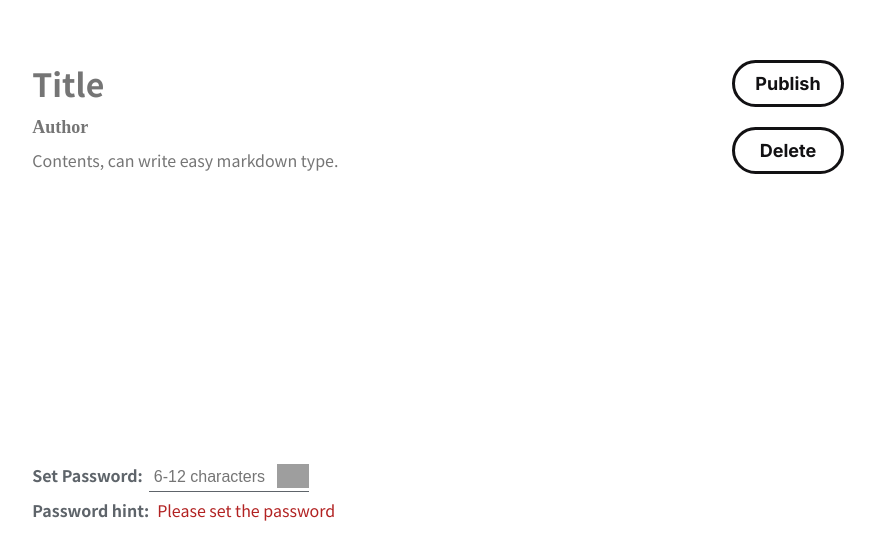
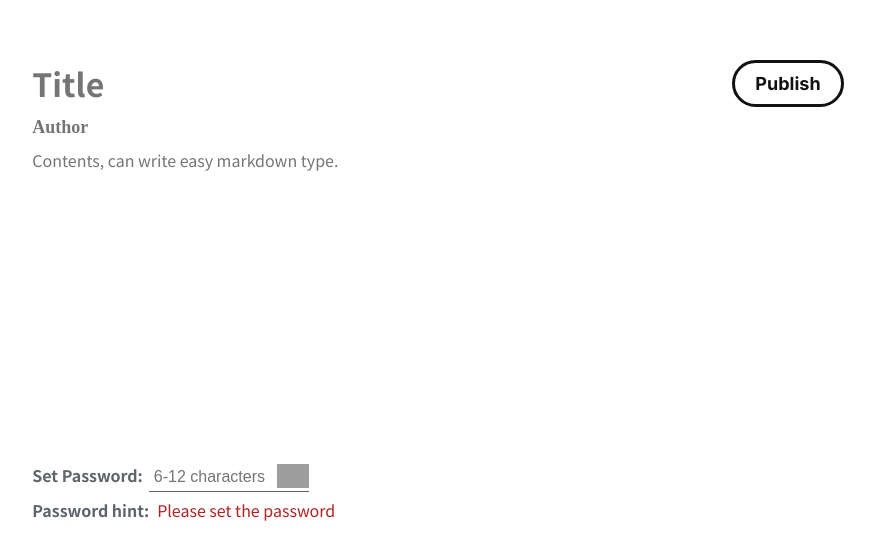
Before and after one commit to ginger-lemon/l-note, a React app: page / in a window 1280 px wide. Shown: the top 560 px of the page, without its empty margins (212-1087 px from the left). Built offline with nearby package versions, Linux system fonts and the light colour scheme; no server answers; grey boxes are pictures that could not be loaded.

Commit message:
修正 delete 按鈕 render 條件

```diff
--- a/src/pages/Edit/Edit.js
+++ b/src/pages/Edit/Edit.js
@@ -259,7 +259,7 @@ const Edit = () => {
                         buttonName="Publish"
                         handleClick={handlePublish}
                     />
-                    { note.id === '' ||
+                    { note.id === null ||
                         <Button
                             buttonName="Delete"
                             handleClick={(e) => handleDeleteNoteData(e, note.title)}
```
